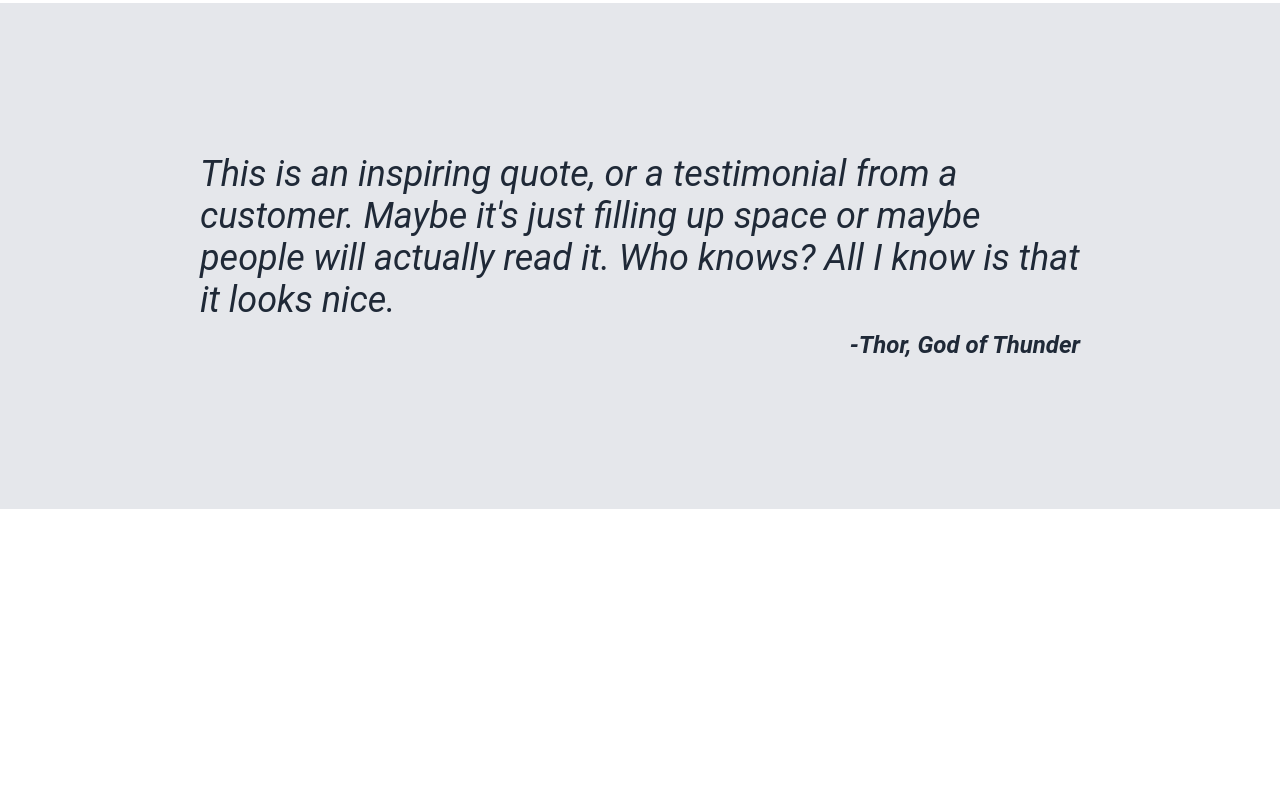
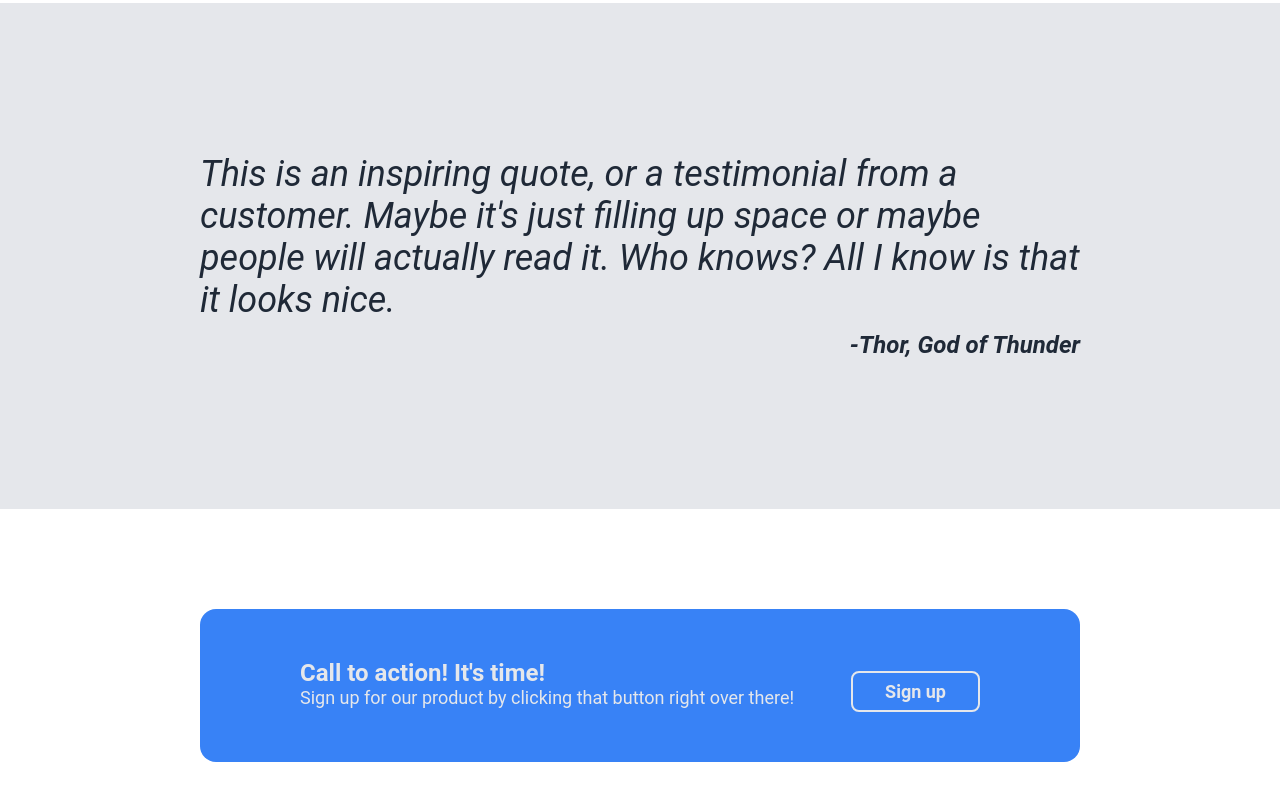
Before and after one commit to FinazzoCodes/odin-landing-page, a plain HTML site: page index.html in a window 1280 px wide. Shown: the part 1208-2008 px from the top of the page. Before the commit the page ends 1717 px from the top, so only its background shows below. Drawn offline with Linux system fonts and the light colour scheme.

Commit message:
Complete call to action
Full html and css for call to action.

```diff
--- a/index.html
+++ b/index.html
@@ -60,6 +60,15 @@
           <div class="author">-Thor, God of Thunder</div>
         </div>
       </section>
+      <section class="cta-section">
+        <div class="cta-text">
+          <p><strong>Call to action! It's time!</strong></p>
+          <p class="subtext">
+            Sign up for our product by clicking that button right over there!
+          </p>
+        </div>
+        <button class="cta-button">Sign up</button>
+      </section>
     </main>
   </body>
 </html>
--- a/styles.css
+++ b/styles.css
@@ -138,3 +138,28 @@ h3 {
   font-size: 24px;
   font-weight: bold;
 }
+
+/* CTA Section */
+
+.cta-section {
+  display: flex;
+  font-size: 24px;
+  color: #e5e7eb;
+  background-color: #3882f6;
+  margin: 100px 200px;
+  padding: 50px 100px;
+  border-radius: 16px;
+  justify-content: space-between;
+}
+
+p.subtext {
+  font-size: 18px;
+}
+
+.cta-button {
+  border: 2px solid #e5e7eb;
+}
+
+.cta-button:hover {
+  background-color: #3677df;
+}
```
